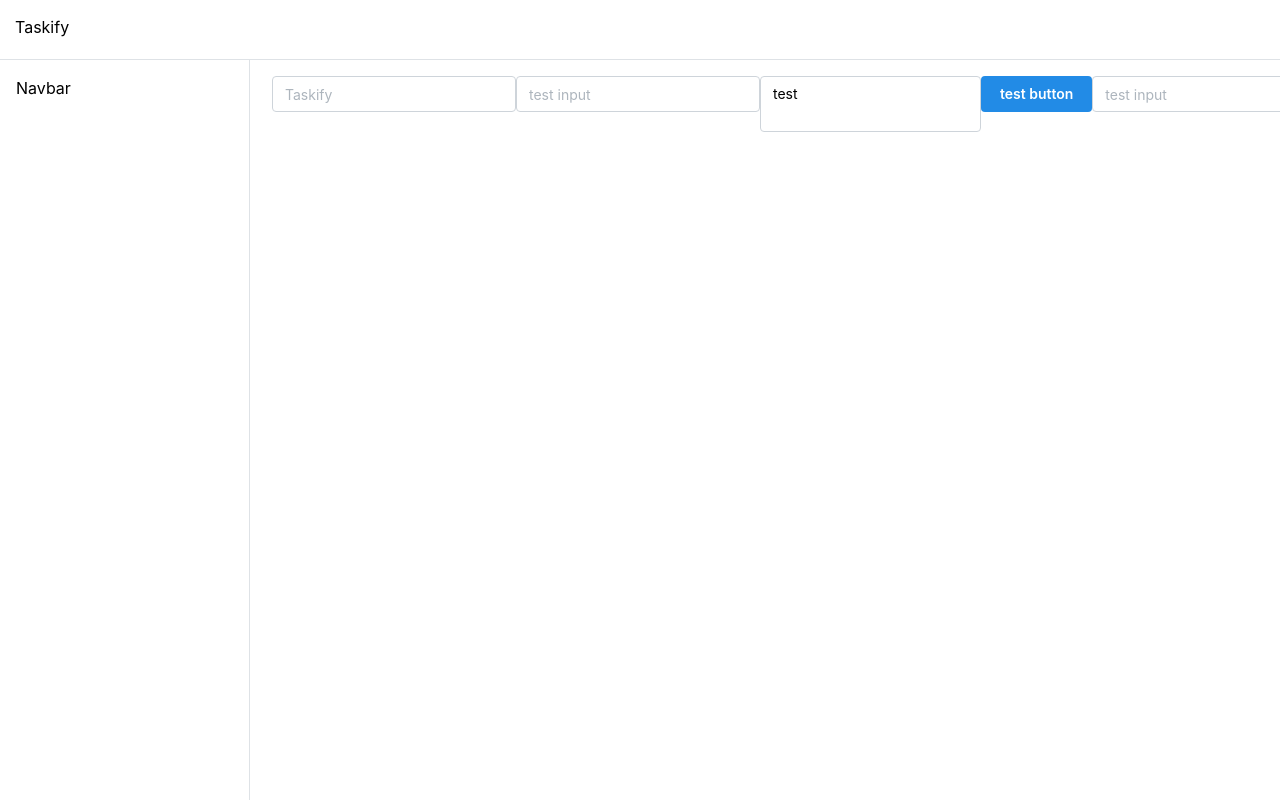
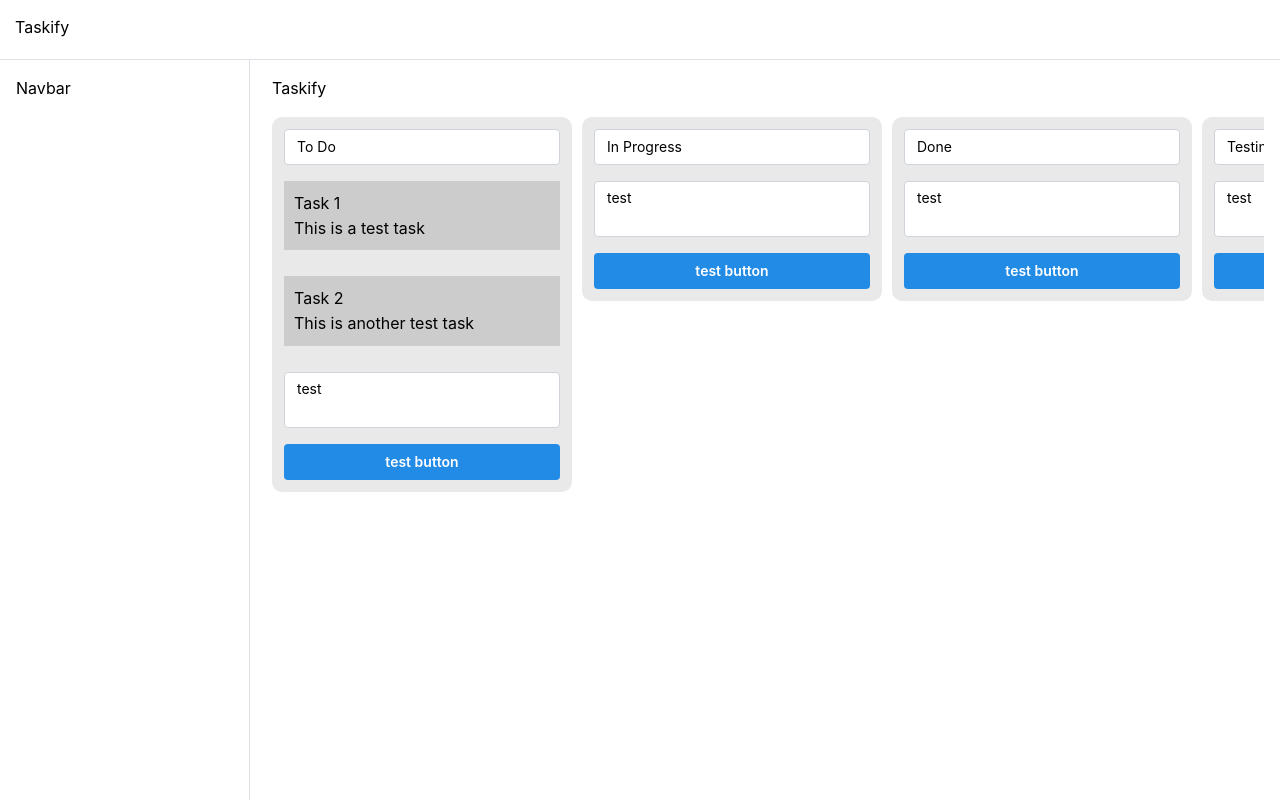
Before and after one commit to bblack1225/taskify, a React (Vite) app in the folder taskify-frontend/: page / in a window 1280 px wide. Built offline with nearby package versions, Linux system fonts and the light colour scheme.

Commit message:
feat: 初步board排版，還不包含各別看板y軸scroll bar 以及重構

```diff
--- a/taskify-frontend/src/components/layout/MainLayout.module.scss
+++ b/taskify-frontend/src/components/layout/MainLayout.module.scss
@@ -1,5 +1,4 @@
 .main {
+  display: flex;
   padding-left: 17em;
-  width: auto;
-  overflow-x: auto;
 }
--- a/taskify-frontend/src/pages/Taskboard.tsx
+++ b/taskify-frontend/src/pages/Taskboard.tsx
@@ -1,37 +1,89 @@
-import { Button, Flex, Input, Textarea } from "@mantine/core"
+import { Box, Button, Flex, Input, Stack, Text, Textarea } from "@mantine/core";
+import { Fragment } from "react";
+
+const COLUMN_DATA = [
+  {
+    id: 1,
+    title: "To Do",
+    tasks: [
+      {
+        id: 1,
+        title: "Task 1",
+        description: "This is a test task",
+      },
+      {
+        id: 2,
+        title: "Task 2",
+        description: "This is another test task",
+      },
+    ],
+  },
+  {
+    id: 2,
+    title: "In Progress",
+    tasks: [],
+  },
+  {
+    id: 3,
+    title: "Done",
+    tasks: [],
+  },
+  {
+    id: 4,
+    title: "Testing",
+    tasks: [],
+  },
+];
 
 function TaskBoard() {
   return (
-    <Flex style={{ width: "200em" }}>
+    <Stack>
       <Flex>
-        <Flex>
-          <Input type="text" placeholder="Taskify" />
-        </Flex>
+        <Flex>Taskify</Flex>
       </Flex>
-      <Flex>
-        <Flex>
-          <Input type="text" placeholder="test input" />
-          <Textarea defaultValue="test" />
-          <Button>test button</Button>
-        </Flex>
-        <Flex>
-          <Input type="text" placeholder="test input" />
-          <Textarea defaultValue="test" />
-          <Button>test button</Button>
-        </Flex>
-        <Flex>
-          <Input type="text" placeholder="test input" />
-          <Textarea defaultValue="test" />
-          <Button>test button</Button>
-        </Flex>
-        <Flex>
-          <Input type="text" placeholder="test input" />
-          <Textarea defaultValue="test" />
-          <Button>test button</Button>
-        </Flex>
+      <Flex
+        style={{
+          width: "100%",
+          overflowX: "auto",
+          overflowY: "hidden",
+          flex: 1,
+          gap: "10px",
+        }}
+      >
+        {COLUMN_DATA.map((column) => (
+          <Flex style={{ flexShrink: 0 }} key={column.id}>
+            <Box>
+              <Stack
+                style={{
+                  width: "300px",
+                  background: "#eae9e9",
+                  padding: 12,
+                  borderRadius: 10,
+                }}
+              >
+                <Input defaultValue={column.title} />
+                {column.tasks.map((task) => (
+                  <Box
+                    style={{
+                      background: "#ccc",
+                      padding: "10px",
+                      marginBottom: "10px",
+                    }}
+                    key={task.id}
+                  >
+                    <Text>{task.title}</Text>
+                    <Text>{task.description}</Text>
+                  </Box>
+                ))}
+                <Textarea defaultValue="test" />
+                <Button>test button</Button>
+              </Stack>
+            </Box>
+          </Flex>
+        ))}
       </Flex>
-    </Flex>
-  )
+    </Stack>
+  );
 }
 
-export default TaskBoard
+export default TaskBoard;
```
